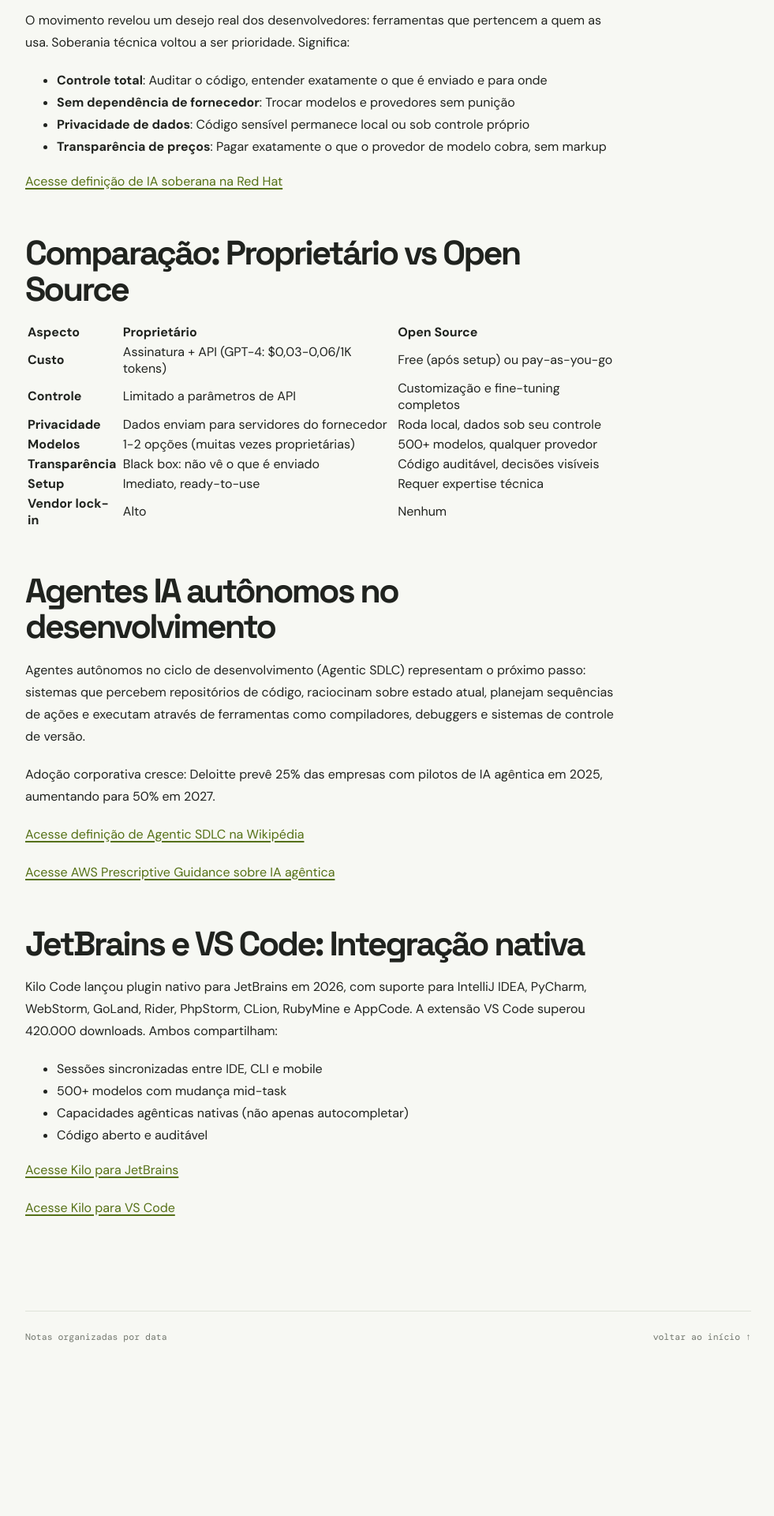
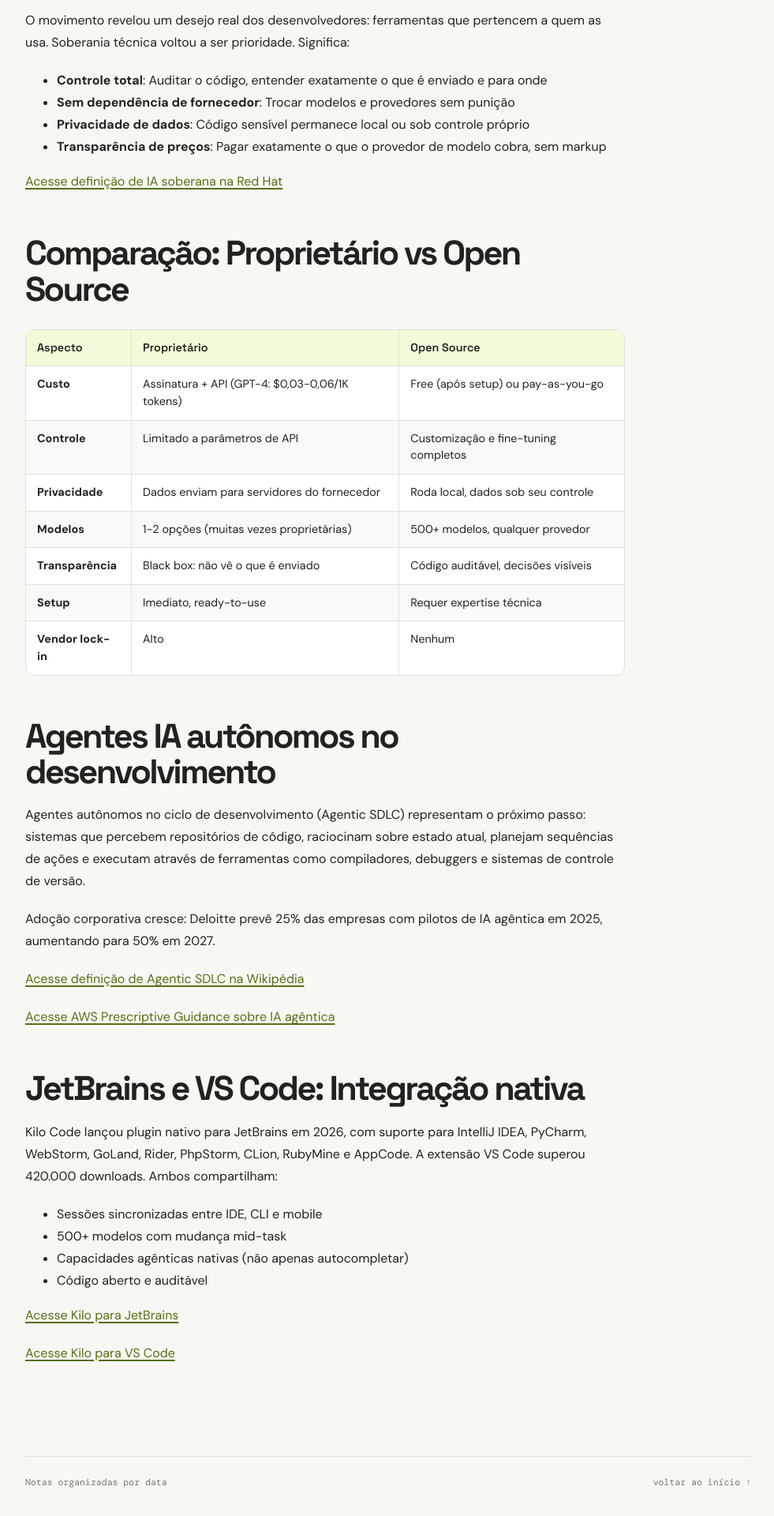
Before and after one commit to ronanrodrigo/notes, a Jekyll site: the page built from _posts/2026-07-29-kilo-code-agentes-ia.md, in a window 1280 px wide. Shown: the part 1598-3518 px from the top of the page at 79% size, without its empty margins (148-1129 px from the left). Built offline with Jekyll 4.4.1, drawn with Linux system fonts in a browser that asks for light colours; before the commit the page ends 3334 px from its top, so only the background shows below that.

Commit message:
fix: restore borders on rendered tables

```diff
--- a/assets/css/style.scss
+++ b/assets/css/style.scss
@@ -43,13 +43,14 @@
 .post-card { position: relative; display: flex; min-height: 320px; flex-direction: column; padding: 24px; overflow: hidden; border: 1px solid var(--line); border-radius: 16px; background: var(--card); box-shadow: 0 0 0 transparent; transition: transform .2s ease, border-color .2s ease, box-shadow .2s ease; }
 .post-card::after { content: ''; position: absolute; right: -36px; bottom: -55px; width: 150px; height: 150px; border-radius: 50%; background: var(--accent); opacity: .2; pointer-events: none; }
 .post-card:hover { border-color: #bec9ad; box-shadow: var(--shadow); transform: translateY(-4px); }
-.post-card-header, .post-card h2, .post-card-description, .frontmatter-list, .post-card-link { position: relative; z-index: 1; }
+.post-card-header, .post-card h2, .post-card-description, .post-card-tags, .frontmatter-list, .post-card-link { position: relative; z-index: 1; }
 .post-card-header { display: flex; justify-content: space-between; gap: 12px; color: var(--muted); font: .68rem 'DM Mono', monospace; }
 .post-card-index { color: var(--accent-dark); }
 .post-card h2 { margin: 28px 0 14px; font-size: clamp(1.45rem, 3vw, 2rem); }
 .post-card h2 a { color: var(--ink); text-decoration: none; }
 .post-card h2 a:hover { color: var(--accent-dark); }
 .post-card-description { margin: 0 0 22px; color: var(--muted); font-size: .88rem; line-height: 1.55; }
+.post-card-tags { margin: 0 0 18px; }
 .frontmatter-list { display: grid; gap: 9px; margin: 0; padding: 0; }
 .frontmatter-item { display: grid; grid-template-columns: minmax(62px, 25%) 1fr; gap: 12px; margin: 0; padding-top: 9px; border-top: 1px solid var(--line); font-size: .76rem; line-height: 1.45; }
 .frontmatter-item dt { color: var(--muted); font: .64rem 'DM Mono', monospace; }
@@ -57,6 +58,54 @@
 .tag { display: inline-block; margin: 0 4px 4px 0; padding: 4px 7px; border-radius: 5px; color: var(--muted); background: color-mix(in srgb, var(--line) 55%, transparent); font: .62rem 'DM Mono', monospace; }
 .post-card-link { display: inline-block; margin-top: auto; padding-top: 22px; font: .7rem 'DM Mono', monospace; text-decoration: none; }
 .tags-index-link { margin-top: 34px; font-family: 'DM Mono', monospace; font-size: .75rem; }
+
+/* Markdown tables */
+main table {
+  width: 100%;
+  margin: 28px 0;
+  border: 1px solid var(--line);
+  border-collapse: separate;
+  border-spacing: 0;
+  border-radius: 12px;
+  overflow: hidden;
+  background: var(--card);
+  font-size: .9rem;
+  line-height: 1.5;
+}
+
+main th,
+main td {
+  padding: 12px 14px;
+  border-right: 1px solid var(--line);
+  border-bottom: 1px solid var(--line);
+  text-align: left;
+  vertical-align: top;
+}
+
+main th:last-child,
+main td:last-child {
+  border-right: 0;
+}
+
+main tr:last-child td {
+  border-bottom: 0;
+}
+
+main th {
+  color: var(--ink);
+  background: color-mix(in srgb, var(--accent) 24%, var(--card));
+  font-family: 'Space Grotesk', sans-serif;
+  font-weight: 600;
+}
+
+main tr:nth-child(even) td {
+  background: color-mix(in srgb, var(--line) 18%, var(--card));
+}
+
+.table-wrapper {
+  margin: 28px 0;
+  overflow-x: auto;
+}
 
 .meta, .note-meta, .note-tags { margin: 0 0 30px; color: var(--muted); font: .72rem 'DM Mono', monospace; }
 .note-tags a { color: var(--muted); text-decoration: none; }
@@ -73,4 +122,4 @@
 .site-footer { display: flex; justify-content: space-between; gap: 20px; padding: 25px 0 35px; border-top: 1px solid var(--line); }
 
 @media (prefers-color-scheme: dark) { :root { --ink: #eef2e7; --muted: #a5ae9c; --line: #384131; --paper: #171a15; --card: #22271d; --accent-dark: #c5ef63; --shadow: 0 18px 50px rgba(0, 0, 0, .28); } .brand-mark { color: #1b2314; } }
-@media (max-width: 650px) { .container, .site-header { width: min(100% - 32px, 920px); } .site-header { height: 72px; } main { padding-top: 48px; } h1 { font-size: clamp(2.7rem, 15vw, 4.5rem); } .post-grid { grid-template-columns: 1fr; } .site-footer { align-items: flex-start; flex-direction: column; gap: 10px; } }
+@media (max-width: 650px) { .container, .site-header { width: min(100% - 32px, 920px); } .site-header { height: 72px; } main { padding-top: 48px; } h1 { font-size: clamp(2.7rem, 15vw, 4.5rem); } .post-grid { grid-template-columns: 1fr; } main th, main td { padding: 10px 11px; font-size: .82rem; } .site-footer { align-items: flex-start; flex-direction: column; gap: 10px; } }
```
